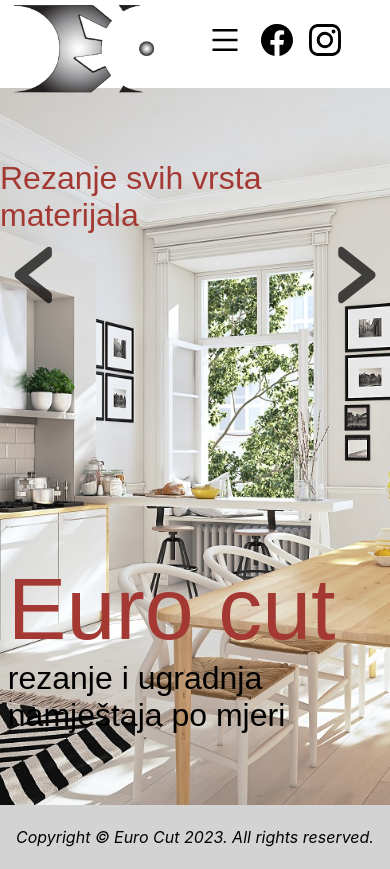
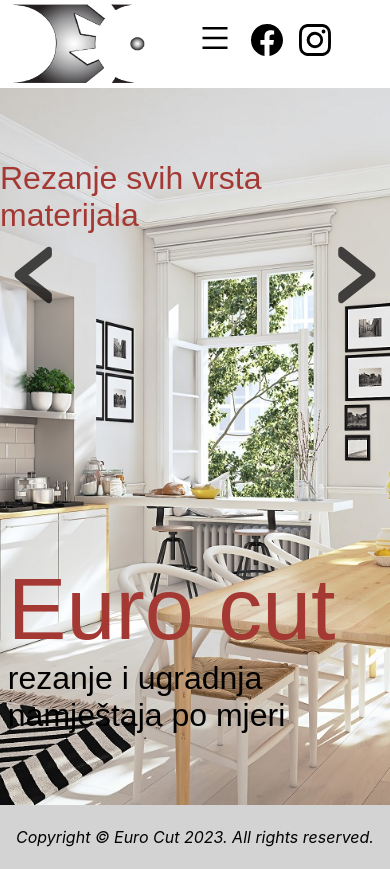
Before and after one commit to pdragan996/eurocut, a React (Create React App) app: page / in a window 390 px wide. Built offline with nearby package versions, Linux system fonts and the light colour scheme.

Commit message:
responsive

```diff
--- a/src/pages/Dashboard.scss
+++ b/src/pages/Dashboard.scss
@@ -8,8 +8,8 @@
   height: 88px;
 
   .logo {
-    width: 150px;
-    height: 100px;
+    width: 140px;
+    height: 90px;
     margin-left: 2vw;
     z-index: 5;
 
@@ -22,6 +22,7 @@
   .navigation {
     width: 65%;
     margin-left: 2%;
+    margin-top: -4px;
     align-self: center;
   }
 
@@ -30,6 +31,7 @@
     justify-content: space-between;
     width: 100%;
     padding: 0;
+    margin: 16px 0;
   }
 
   .social {
--- a/src/variables.scss
+++ b/src/variables.scss
@@ -10,7 +10,7 @@
 
 // fonts
 $family-stencil: 'Stencil', sans-serif;
-$family-bernard: 'Bernard MT Condensed', serif;
+$family-bernard: 'Bell MT', serif;
 
 //screens
 $xs-screen: 550px;
```
